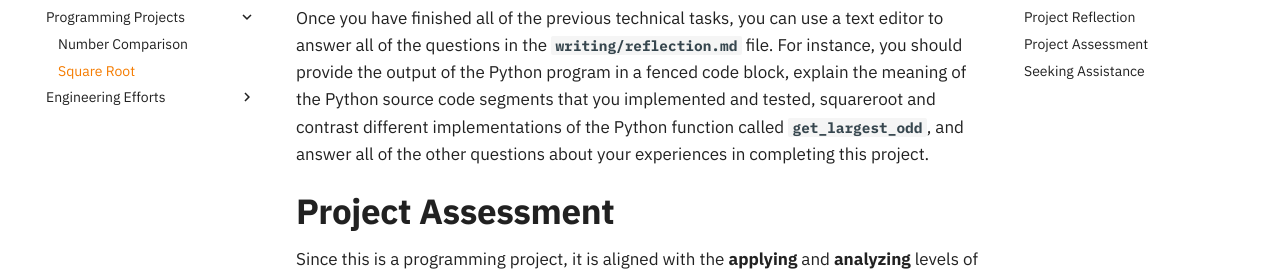
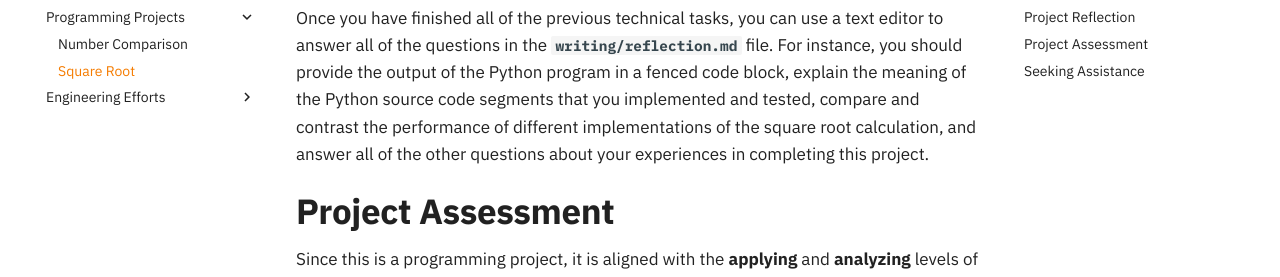
Before and after one commit to ProactiveProgrammers/www.proactiveprogrammers.com, an MkDocs documentation site: the page built from docs/data-abstraction/programming-projects/square-root.md, in a window 1280 px wide and 900 px high, scrolled down 5271 px. Shown: the part 226-503 px from the top of the window. Built offline with MkDocs 1.6.1 and Material for MkDocs 9.7.7, drawn with Linux system fonts in a browser that asks for light colours; comment, search, counter and statistics services are not loaded.

Commit message:
fix: Improve reflection phrasing in the square-root.

```diff
--- a/docs/data-abstraction/programming-projects/square-root.md
+++ b/docs/data-abstraction/programming-projects/square-root.md
@@ -255,9 +255,9 @@ Once you have finished all of the previous technical tasks, you can use a text
 editor to answer all of the questions in the `writing/reflection.md` file. For
 instance, you should provide the output of the Python program in a fenced code
 block, explain the meaning of the Python source code segments that you
-implemented and tested, squareroot and contrast different implementations of the
-Python function called `get_largest_odd`, and answer all of the other questions
-about your experiences in completing this project.
+implemented and tested, compare and contrast the performance of different
+implementations of the square root calculation, and answer all of the other
+questions about your experiences in completing this project.
 
 ## Project Assessment
 
```
